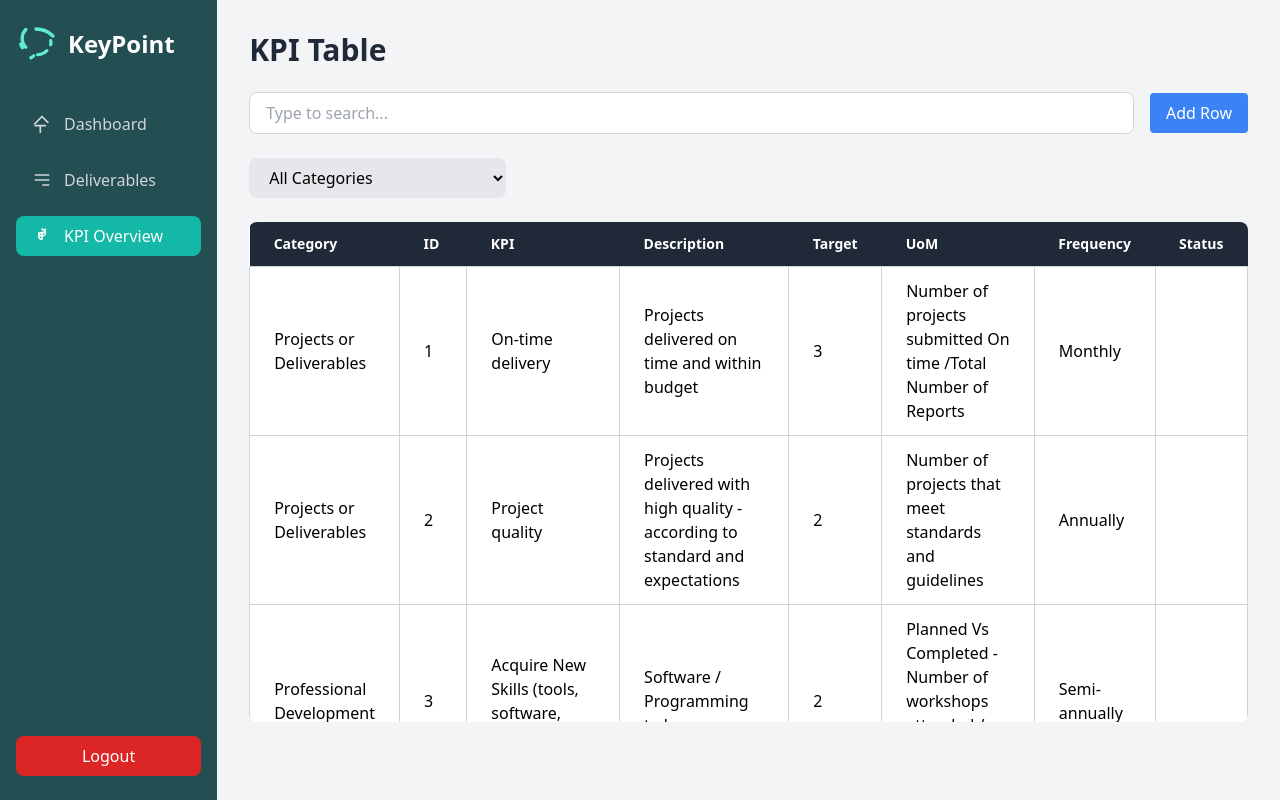
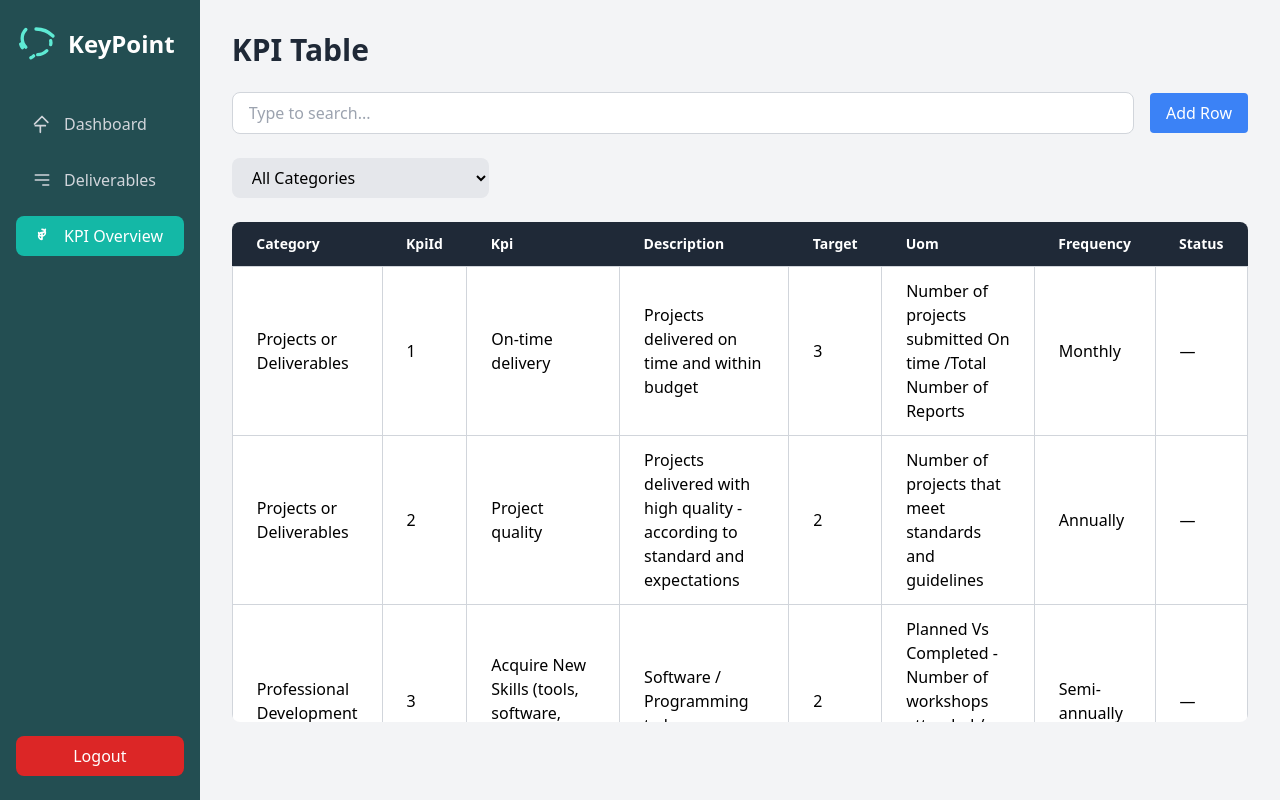
Before and after one commit to Sillor/keypoint_131, a Next.js app in the folder frontend/: page /pages/main/kpi-overview in a window 1280 px wide. Built offline with nearby package versions, Linux system fonts and the light colour scheme.

Commit message:
Refactor KPITable component to streamline cell editing logic and improve code readability

```diff
--- a/frontend/app/components/KPITable.tsx
+++ b/frontend/app/components/KPITable.tsx
@@ -25,40 +25,72 @@ interface KPITableProps {
 
 const KPITable: React.FC<KPITableProps> = ({ data, handleEdit }) => {
   const [editingCell, setEditingCell] = useState<{
-    row: KPI;
+    rowId: string | number;
     column: keyof KPI;
   } | null>(null);
   const [tempValue, setTempValue] = useState<string | number>('');
 
-  const columns: ColumnDef<KPI>[] = [
-    { accessorFn: (row) => row.category, header: 'Category' },
-    { accessorFn: (row) => row.kpiId, header: 'ID' },
-    { accessorFn: (row) => row.kpi, header: 'KPI' },
-    { accessorFn: (row) => row.description, header: 'Description' },
-    { accessorFn: (row) => row.target, header: 'Target' },
-    { accessorFn: (row) => row.uom, header: 'UoM' },
-    { accessorFn: (row) => row.frequency, header: 'Frequency' },
-    { accessorFn: (row) => row.status, header: 'Status' },
-  ];
+  const handleCellClick = (
+    rowId: string | number,
+    column: keyof KPI,
+    value: string | number
+  ) => {
+    setEditingCell({ rowId, column });
+    setTempValue(value ?? '');
+  };
+
+  const handleSave = () => {
+    if (!editingCell) return;
+    handleEdit(editingCell.rowId, editingCell.column, tempValue.toString());
+    setEditingCell(null);
+  };
+
+  const columns: ColumnDef<KPI>[] = (
+    [
+      'category',
+      'kpiId',
+      'kpi',
+      'description',
+      'target',
+      'uom',
+      'frequency',
+      'status',
+    ] as (keyof KPI)[]
+  ).map((columnKey) => ({
+    accessorKey: columnKey,
+    header: columnKey.charAt(0).toUpperCase() + columnKey.slice(1),
+    cell: ({ row }) => {
+      const cellValue = row.original[columnKey];
+      const isEditing =
+        editingCell?.rowId === row.original.id &&
+        editingCell?.column === columnKey;
+
+      return isEditing ? (
+        <input
+          type="text"
+          className="w-full border border-gray-300 rounded p-1"
+          value={tempValue}
+          onChange={(e) => setTempValue(e.target.value)}
+          onBlur={handleSave}
+          onKeyDown={(e) => e.key === 'Enter' && handleSave()}
+          autoFocus
+        />
+      ) : (
+        <span
+          className="cursor-pointer"
+          onClick={() => handleCellClick(row.original.id, columnKey, cellValue)}
+        >
+          {cellValue || '—'}
+        </span>
+      );
+    },
+  }));
 
   const table = useReactTable({
     data,
     columns,
     getCoreRowModel: getCoreRowModel(),
   });
-
-  const handleCellClick = (row: KPI, column: keyof KPI) => {
-    if (!['category', 'target', 'status'].includes(column)) return;
-    setEditingCell({ row, column });
-    setTempValue(row[column]);
-  };
-
-  const handleSave = () => {
-    if (editingCell) {
-      handleEdit(editingCell.row.id, editingCell.column, tempValue.toString());
-      setEditingCell(null);
-    }
-  };
 
   return (
     <div className="overflow-hidden rounded-lg">
@@ -72,9 +104,7 @@ const KPITable: React.FC<KPITableProps> = ({ data, handleEdit }) => {
                     key={header.id}
                     className="px-6 py-3 text-sm font-semibold cursor-pointer select-none"
                   >
-                    <div className="flex items-center justify-start gap-2">
-                      <span>{header.column.columnDef.header as string}</span>
-                    </div>
+                    {header.column.columnDef.header as string}
                   </th>
                 ))}
               </tr>
@@ -87,24 +117,8 @@ const KPITable: React.FC<KPITableProps> = ({ data, handleEdit }) => {
                   <td
                     key={cell.id}
                     className="px-6 py-3 border border-gray-300"
-                    onClick={() =>
-                      handleCellClick(row.original, cell.column.id as keyof KPI)
-                    }
                   >
-                    {editingCell?.row.id === row.original.id &&
-                    editingCell?.column === (cell.column.id as keyof KPI) ? (
-                      <input
-                        type="text"
-                        className="w-full border border-gray-300 rounded p-1"
-                        value={tempValue}
-                        onChange={(e) => setTempValue(e.target.value)}
-                        onBlur={handleSave}
-                        onKeyDown={(e) => e.key === 'Enter' && handleSave()}
-                        autoFocus
-                      />
-                    ) : (
-                      flexRender(cell.column.columnDef.cell, cell.getContext())
-                    )}
+                    {flexRender(cell.column.columnDef.cell, cell.getContext())}
                   </td>
                 ))}
               </tr>
```
